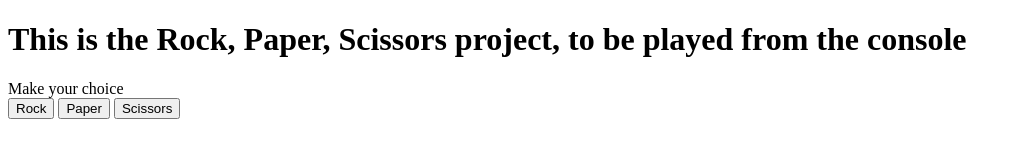
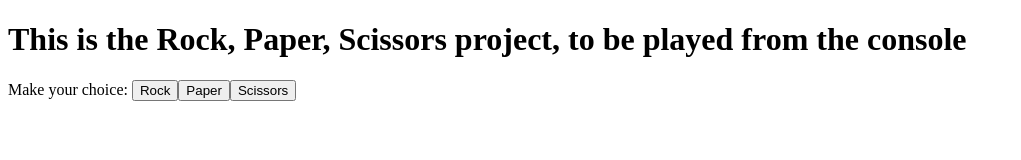
Before and after one commit to T-zi89/rock-paper-scissors, a plain HTML site: page index.html in a window 1280 px wide. Shown: the whole page, without its empty margins (0-1021 px from the left). Drawn offline with Linux system fonts and the light colour scheme.

Commit message:
add buttons

```diff
--- a/index.html
+++ b/index.html
@@ -8,9 +8,6 @@
 <body>
     <h1>This is the Rock, Paper, Scissors project, to be played from the console</h1>
     <div id="container"></div>
-        <button id="rock">Rock</button>
-        <button id="paper">Paper</button>
-        <button id="scissors">Scissors</button>
     <script src="javascript.js"></script>
 </body>
 </html>
--- a/javascript.js
+++ b/javascript.js
@@ -96,11 +96,22 @@ function playGame() {
 const container = document.querySelector("#container");
 const choiceSelectionDiv = document.createElement("div");
 choiceSelectionDiv.classList.add("choiceSelectionDiv");
-choiceSelectionDiv.textContent = "Make your choice";
+choiceSelectionDiv.textContent = "Make your choice: ";
+
+const rock = document.createElement("button");
+const paper = document.createElement("button");
+const scissors = document.createElement("button");
+rock.textContent = "Rock";
+paper.textContent = "Paper";
+scissors.textContent = "Scissors";
+choiceSelectionDiv.appendChild(rock);
+choiceSelectionDiv.appendChild(paper);
+choiceSelectionDiv.appendChild(scissors);
 container.appendChild(choiceSelectionDiv);
-const buttons = querySelector("button");
-buttons.forEach((button) => {
-        button.addEventListener("click", () => {
-                alert(button.id);
-        });
-})
+
+
+
+/* rock.addEventListener("click", () => {
+        alert("Rock");
+});
+ */
```
